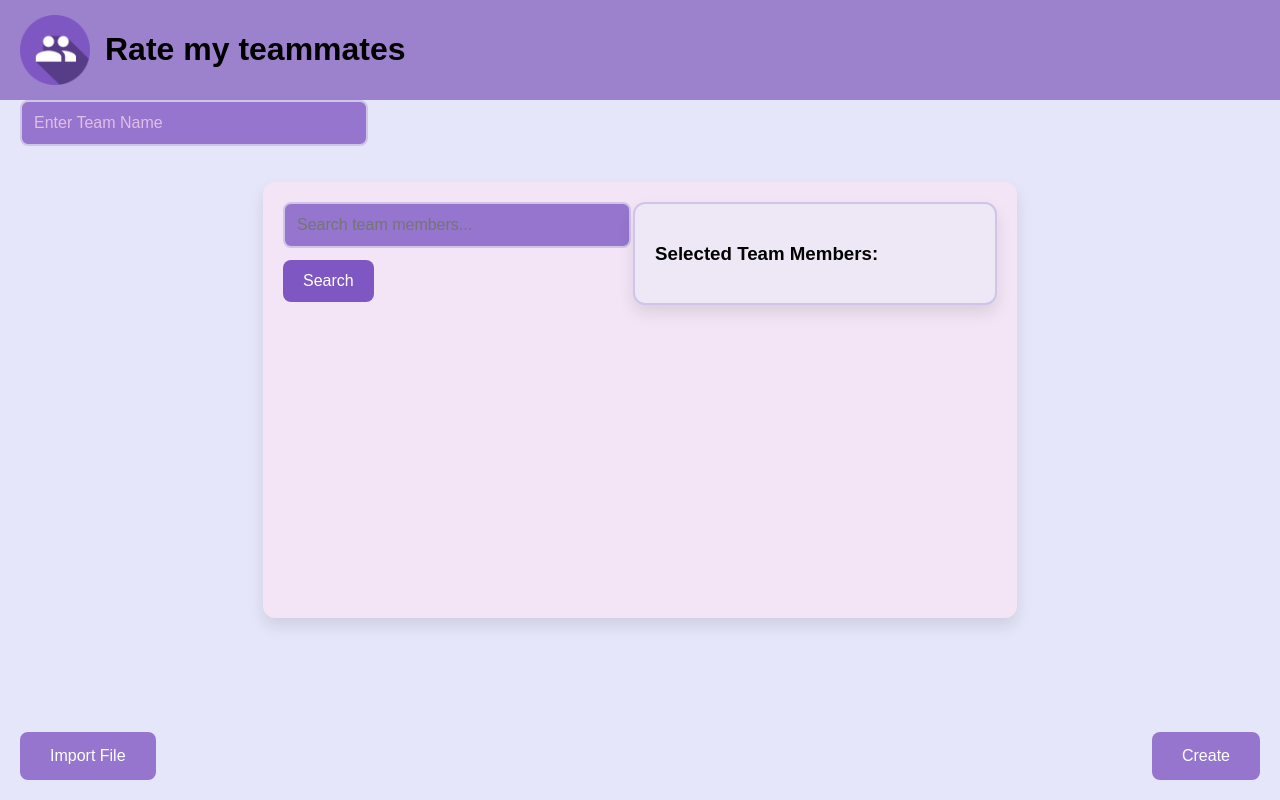
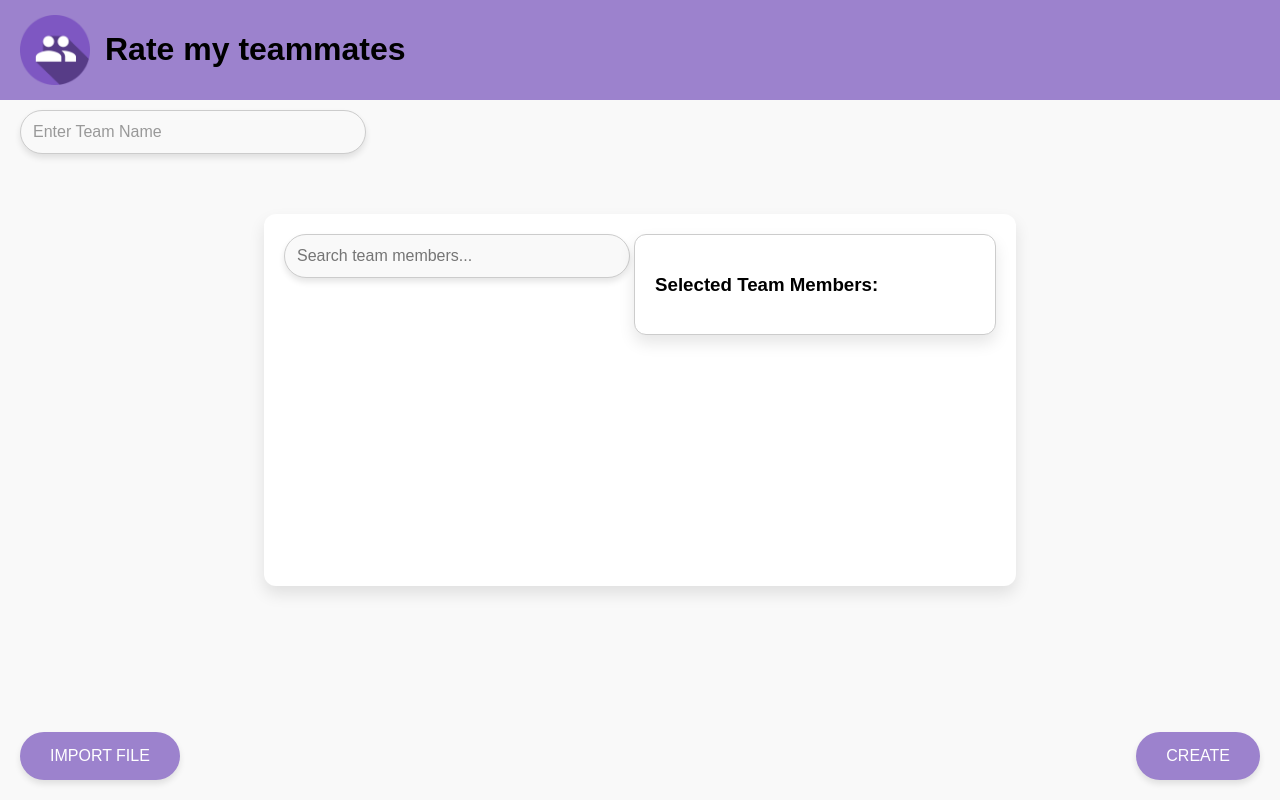
Before and after one commit to FrancoisMartinez/Team-10-SOEN341_Project_F24, a React (Vite) app in the folder FrontEnd/: page /newTeam in a window 1280 px wide. Built offline with nearby package versions, Linux system fonts and the light colour scheme.

Commit message:
Did the ImportFilePage +connected Importfilepage and newteampage

```diff
--- a/FrontEnd/src/App.jsx
+++ b/FrontEnd/src/App.jsx
@@ -4,6 +4,7 @@ import Home from "./pages/Home";
 import Login from "./pages/Login"
 import Register from "./pages/Register";
 import NewTeam from "./pages/NewTeam";
+import FileImport from "./pages/FileImport";
 import {GlobalStateProvider} from "./GlobalStateProvider.jsx";
 
 
@@ -15,7 +16,7 @@ const router = createBrowserRouter([
     {path : "/login", element : <Login />},
     {path : "/register", element : <Register />},
     {path : "/newTeam", element : <NewTeam />},
-
+    {path: "/fileImport", element : <FileImport/>},
 ]);
 
 export default function App() {
--- a/FrontEnd/src/pages/NewTeam.jsx
+++ b/FrontEnd/src/pages/NewTeam.jsx
@@ -1,4 +1,5 @@
 import React, { useState } from 'react';
+import { useNavigate } from 'react-router-dom'; // Import useNavigate
 import Header from '../components/header.jsx';
 import styles from "../styles/NewTeam.module.css";
 
@@ -6,28 +7,17 @@ function NewTeam() {
     const [searchTerm, setSearchTerm] = useState('');
     const [results, setResults] = useState([]);
     const [teamName, setTeamName] = useState('');
-    const [newTeam, setNewTeam] = useState([]); // Array to store selected members
+    const [newTeam, setNewTeam] = useState([]);
+    const navigate = useNavigate(); // Initialize navigate
 
     const teamMembers = [
-        "Haichuan Li",
-        "Hoang Vu Luu",
-        "Jeremie",
-        "Ayman",
-        "Francois",
-        "Varun",
-        "Jeffrey",
-        "Julia",
-        "Yann",
-        "Melina",
-        "Steven",
-        "Lam",
-        "Tyson",
+        "Haichuan Li", "Hoang Vu Luu", "Jeremie", "Ayman", "Francois",
+        "Varun", "Jeffrey", "Julia", "Yann", "Melina", "Steven", "Lam", "Tyson",
     ];
 
     const handleSearch = (e) => {
         const term = e.target.value;
         setSearchTerm(term);
-
         const filteredResults = teamMembers.filter(member =>
             member.toLowerCase().includes(term.toLowerCase())
         );
@@ -39,14 +29,12 @@ function NewTeam() {
     };
 
     const handleSelectMember = (member) => {
-        // Add the selected member to the newTeam array if not already added
         if (!newTeam.includes(member)) {
             setNewTeam([...newTeam, member]);
         }
     };
 
     const handleRemoveMember = (member) => {
-        // Remove the member from the newTeam array
         setNewTeam(newTeam.filter((m) => m !== member));
     };
 
@@ -54,8 +42,6 @@ function NewTeam() {
         <>
             <Header />
             <div className={styles.NewTeam}>
-
-                {/* Team Name Input on the top-left */}
                 <div className={styles.teamNameInputContainer}>
                     <input
                         type="text"
@@ -66,10 +52,7 @@ function NewTeam() {
                     />
                 </div>
 
-                {/* Wrapper to hold both search bar and selected members side by side */}
                 <div className={styles.flexContainer}>
-
-                    {/* Search Bar and Results */}
                     <div className={styles.searchContainer}>
                         <input
                             type="text"
@@ -78,7 +61,6 @@ function NewTeam() {
                             onChange={handleSearch}
                             className={styles.searchInput}
                         />
-                        <button className={styles.searchButton}>Search</button>
 
                         <div className={styles.resultsContainer}>
                             {results.length > 0 ? (
@@ -87,7 +69,7 @@ function NewTeam() {
                                         <li
                                             key={index}
                                             className={styles.resultItem}
-                                            onClick={() => handleSelectMember(result)} // Select member on click
+                                            onClick={() => handleSelectMember(result)}
                                         >
                                             {result}
                                         </li>
@@ -99,14 +81,12 @@ function NewTeam() {
                         </div>
                     </div>
 
-                    {/* Selected team members box */}
                     <div className={styles.newTeamContainer}>
                         <h3>Selected Team Members:</h3>
                         <ul className={styles.newTeamList}>
                             {newTeam.map((member, index) => (
                                 <li key={index} className={styles.newTeamItem}>
                                     {member}
-                                    {/* Remove button */}
                                     <button
                                         className={styles.removeButton}
                                         onClick={() => handleRemoveMember(member)}
@@ -119,11 +99,15 @@ function NewTeam() {
                     </div>
                 </div>
 
-                {/* Green Create Button */}
                 <button className={styles.createButton}>Create</button>
 
-                {/*  CSV Button */}
-                <button className={styles.CSVbutton}>Import File</button>
+                {/* CSV Button */}
+                <button
+                    className={styles.CSVbutton}
+                    onClick={() => navigate('/fileImport')} // Navigate to FileImport page on click
+                >
+                    Import File
+                </button>
             </div>
         </>
     );
--- a/FrontEnd/src/styles/NewTeam.module.css
+++ b/FrontEnd/src/styles/NewTeam.module.css
@@ -4,27 +4,27 @@
     align-items: center;
     flex-direction: column;
     height: 100vh;
-    background-color: #e6e6fa; /* Light lavender background */
+    background-color: #f9f9f9; /* Match background color from new style */
     position: relative;
-    font-family: 'Arial', sans-serif; /* A clean font for better readability */
+    font-family: 'Arial', sans-serif;
 }
 
 /* Flexbox container for search bar and selected members */
 .flexContainer {
     display: flex;
-    justify-content: center; /* Center content inside the container */
+    justify-content: center;
     align-items: flex-start;
-    gap: 30px; /* Adds more spacing between the search bar and selected team members box */
+    gap: 30px;
     padding: 20px;
-    background-color: #f3e5f5; /* Light purple background for the container */
+    background-color: #ffffff; /* White background for clean look */
     border-radius: 12px;
-    box-shadow: 0 8px 16px rgba(0, 0, 0, 0.1); /* Subtle shadow */
+    box-shadow: 0 8px 16px rgba(0, 0, 0, 0.1); /* Soft shadow */
 }
 
-/* Team Name Input at the Top-Left (under the header) */
+/* Team Name Input at the Top-Left */
 .teamNameInputContainer {
     position: absolute;
-    top: 100px;
+    top: 110px;
     left: 20px;
     z-index: 10;
 }
@@ -33,20 +33,22 @@
     padding: 12px;
     width: 320px;
     font-size: 16px;
-    border: 2px solid #d1c4e9; /* Lighter purple border */
-    border-radius: 8px;
-    background-color: #9575cd; /* Purple background */
-    color: white;
-    transition: 0.3s ease; /* Smooth transition for hover effect */
+    border: 1px solid #ccc;
+    border-radius: 50px; /* Rounded, pill-shaped input */
+    background-color: #f9f9f9;
+    color: #333;
+    transition: all 0.3s ease;
+    box-shadow: 0 4px 6px rgba(0, 0, 0, 0.1);
 }
 
 .teamNameInput:focus {
     outline: none;
-    border-color: #7e57c2; /* Darker purple focus effect */
+    border-color: #9c82cd;
+    box-shadow: 0 6px 10px rgba(0, 0, 0, 0.2);
 }
 
 .teamNameInput::placeholder {
-    color: #e1bee7; /* Light purple placeholder */
+    color: #999;
 }
 
 /* Search Bar Styling */
@@ -63,33 +65,21 @@
     padding: 12px;
     font-size: 16px;
     margin-bottom: 12px;
-    border: 2px solid #d1c4e9;
-    border-radius: 8px;
-    background-color: #9575cd; /* Purple background */
-    color: white;
-    transition: 0.3s ease;
+    border: 1px solid #ccc;
+    border-radius: 50px;
+    background-color: #f9f9f9;
+    color: #333;
+    transition: all 0.3s ease;
+    box-shadow: 0 4px 6px rgba(0, 0, 0, 0.1);
 }
 
 .searchInput:focus {
     outline: none;
-    border-color: #7e57c2; /* Darker purple on focus */
+    border-color: #9c82cd;
+    box-shadow: 0 6px 10px rgba(0, 0, 0, 0.2);
 }
 
-.searchButton {
-    padding: 12px 20px;
-    font-size: 16px;
-    background-color: #7e57c2; /* Rich purple background */
-    color: white;
-    border: none;
-    border-radius: 8px;
-    cursor: pointer;
-    margin-bottom: 20px;
-    transition: background-color 0.3s ease;
-}
 
-.searchButton:hover {
-    background-color: #6a1b9a; /* Darker purple on hover */
-}
 
 /* Scrollable Results Container */
 .resultsContainer {
@@ -98,7 +88,9 @@
     text-align: left;
     height: 256px;
     overflow-y: scroll;
+    overflow-x:none;
 }
+
 
 .resultsList {
     list-style-type: none;
@@ -107,26 +99,28 @@
 }
 
 .resultItem {
-    background-color: #d1c4e9; /* Light purple for the list items */
+    background-color: #ffffff;
     padding: 12px;
     margin-bottom: 8px;
-    border: 1px solid #b39ddb;
-    border-radius: 8px;
+    border: 1px solid #ccc;
+    border-radius: 5px;
+    box-shadow: 0px 4px 8px rgba(0, 0, 0, 0.1);
     cursor: pointer;
-    transition: background-color 0.3s ease;
+    transition: transform 0.3s ease;
 }
 
 .resultItem:hover {
-    background-color: #b39ddb; /* Slightly darker on hover */
+    transform: scale(1.05);
+    background-color: #9c82cd;
 }
 
 /* Selected Team Members */
 .newTeamContainer {
-    background-color: #ede7f6; /* Very light purple */
+    background-color: #ffffff;
     padding: 20px;
     border-radius: 12px;
     width: 320px;
-    border: 2px solid #d1c4e9;
+    border: 1px solid #ccc;
     box-shadow: 0 8px 16px rgba(0, 0, 0, 0.1);
 }
 
@@ -137,17 +131,26 @@
 }
 
 .newTeamItem {
-    background-color: #d1c4e9;
+    background-color: #ffffff;
     padding: 12px;
     margin-bottom: 8px;
-    border-radius: 8px;
+    border-radius: 5px;
     display: flex;
     justify-content: space-between;
     align-items: center;
+    box-shadow: 0px 4px 8px rgba(0, 0, 0, 0.1);
+    transition: transform 0.3s ease;
 }
 
+.newTeamItem:hover {
+    transform: scale(1.05);
+    background-color: #9c82cd;
+
+}
+
+/* Remove Button for each team member */
 .removeButton {
-    background-color: #ff4081; /* Pink color for remove button */
+    background-color: #ff4081;
     color: white;
     border: none;
     border-radius: 8px;
@@ -157,7 +160,7 @@
 }
 
 .removeButton:hover {
-    background-color: #e91e63; /* Darker pink on hover */
+    background-color: #e91e63;
 }
 
 /* Green Create Button */
@@ -167,16 +170,19 @@
     right: 20px;
     padding: 15px 30px;
     font-size: 16px;
-    background-color: #9575cd; /* Purple background */
+    background-color: #9c82cd;
     color: white;
     border: none;
-    border-radius: 8px;
+    border-radius: 50px;
     cursor: pointer;
-    transition: background-color 0.3s ease;
+    transition: background-color 0.3s ease, transform 0.3s ease;
+    box-shadow: 0 4px 6px rgba(0, 0, 0, 0.1);
+    text-transform: uppercase;
 }
 
 .createButton:hover {
-    background-color: #7e57c2; /* Darker purple on hover */
+    background-color: #7e57c2;
+    transform: translateY(-3px);
 }
 
 /* CSV Button */
@@ -186,14 +192,17 @@
     left: 20px;
     padding: 15px 30px;
     font-size: 16px;
-    background-color: #9575cd;
+    background-color: #9c82cd;
     color: white;
     border: none;
-    border-radius: 8px;
+    border-radius: 50px;
     cursor: pointer;
-    transition: background-color 0.3s ease;
+    transition: background-color 0.3s ease, transform 0.3s ease;
+    box-shadow: 0 4px 6px rgba(0, 0, 0, 0.1);
+    text-transform: uppercase;
 }
 
 .CSVbutton:hover {
-    background-color: #7e57c2; /* Darker purple on hover */
+    background-color: #7e57c2;
+    transform: translateY(-3px);
 }
```
Also changed, not shown: FrontEnd/src/pages/FileImport.jsx (added, +52 -0 lines), FrontEnd/src/styles/FileImport.module.css (added, +52 -0 lines).
